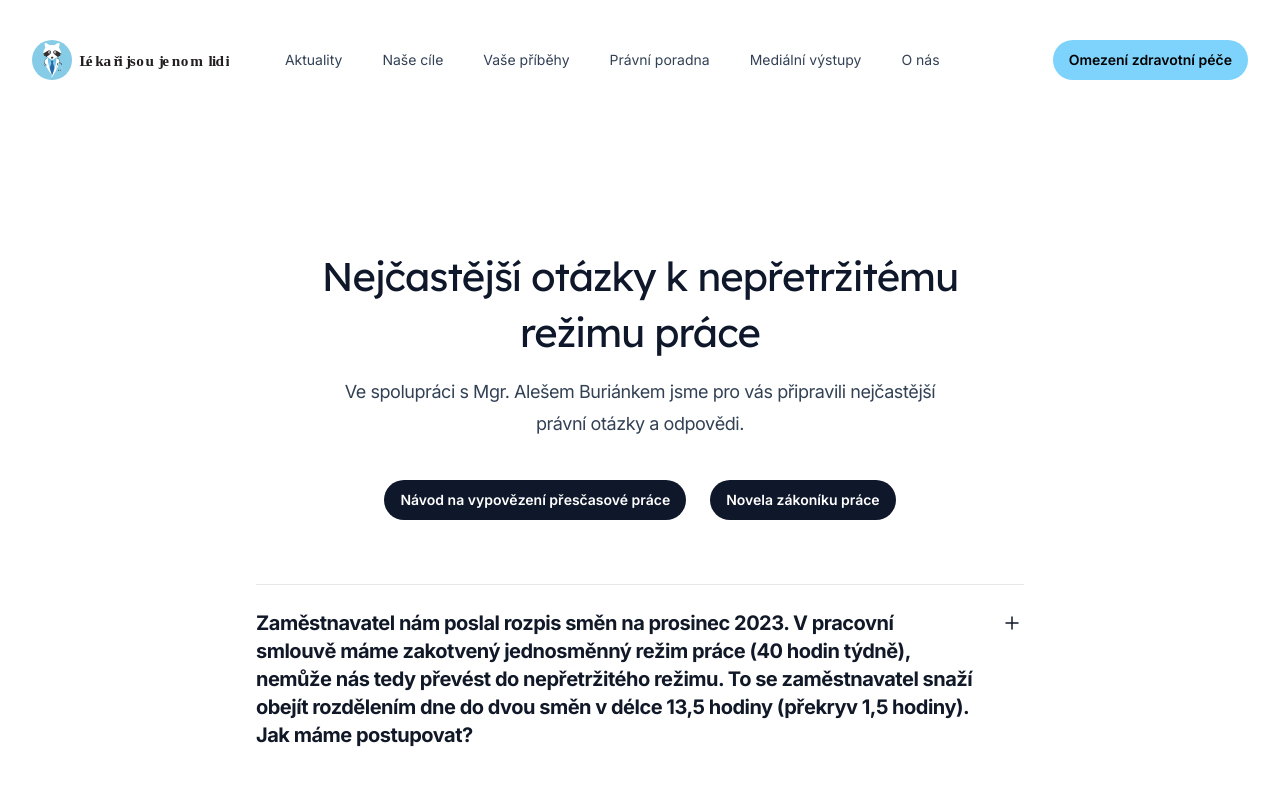
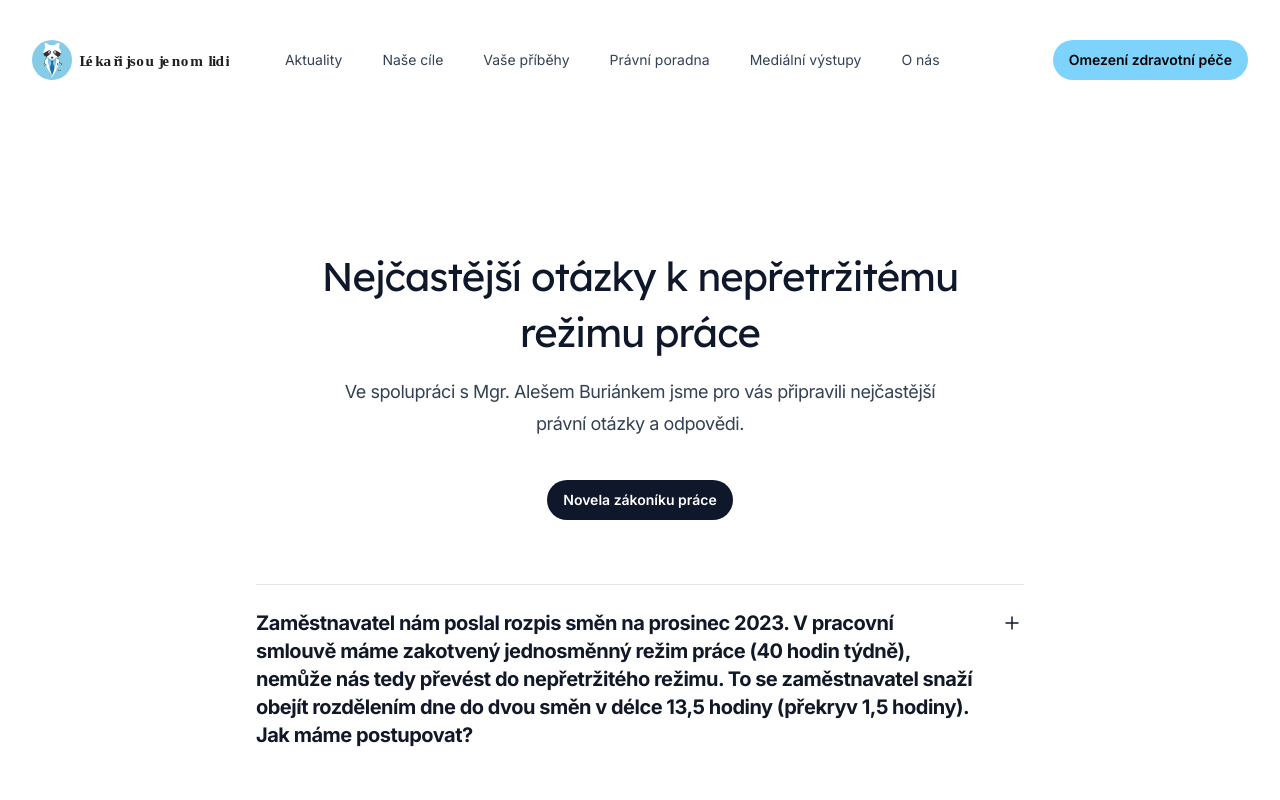
Before and after one commit to ohweb/lekari-jsou-jenom-lidi, a Next.js app: page /pravni-poradna in a window 1280 px wide. Shown: the top 800 px of the page. Built offline with nearby package versions, Linux system fonts and the light colour scheme.

Commit message:
feat(content): remove the button link to the /vypovidam-prescasy page

```diff
--- a/src/app/pravni-poradna/page.tsx
+++ b/src/app/pravni-poradna/page.tsx
@@ -22,9 +22,6 @@ export default function PravniPoradna() {
               nejčastější právní otázky a odpovědi.
             </p>
             <div className="mt-10 flex justify-center gap-x-6">
-              <Button href="/vypovidam-prescasy">
-                Návod na vypovězení přesčasové práce
-              </Button>
               <Button href="https://www.psp.cz/sqw/text/tiskt.sqw?O=9&CT=581&CT1=0">
                 Novela zákoníku práce
               </Button>
```
